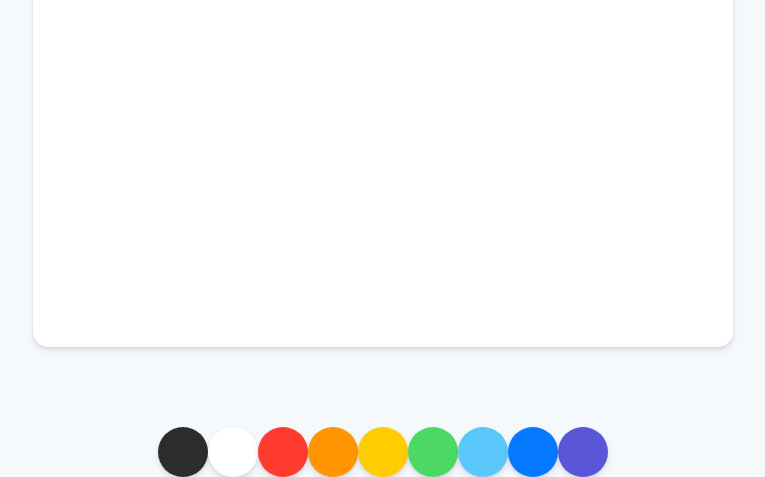
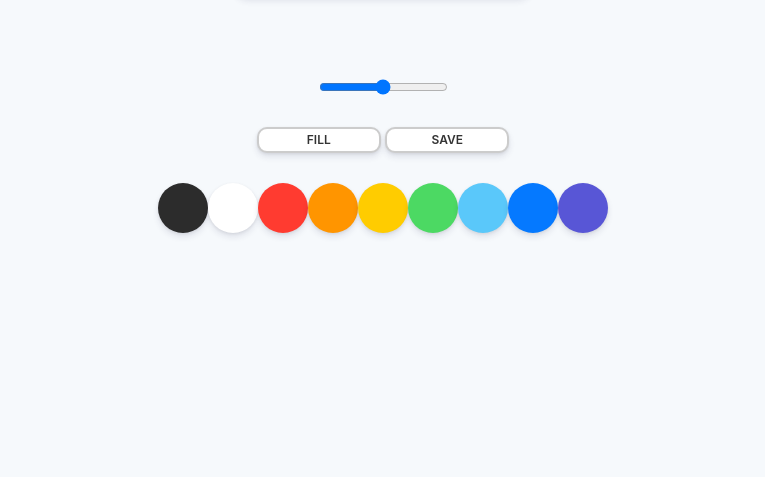
Before and after one commit to min1378/paintjs, a plain HTML site: page index.html in a window 1280 px wide. Shown: the part 353-830 px from the top of the page, without its empty margins (257-1022 px from the left). After the commit the page ends 800 px from the top, so only its background shows below. Drawn offline with Linux system fonts and the light colour scheme.

Commit message:
#1.2 Styles part Two

```diff
--- a/index.html
+++ b/index.html
@@ -11,6 +11,14 @@
 <body>
     <canvas id="jsCanvas" class="canvas"></canvas>
     <div class="controls">
+        <div class="controls__range">
+            <input type="range" id="jsRange" min="0" max="5" value="2.5" step="0.1" />
+
+        </div>
+        <div class="controls__btns">
+            <button id="jsMode">Fill</button>
+            <button id="jsSave">Save</button>
+        </div>
         <div class="controls__colors" id="jsColors">
             <div class="controls__color" style="background-color: #2c2c2c;"></div>
             <div class="controls__color" style="background-color: white;"></div>
--- a/styles.css
+++ b/styles.css
@@ -6,12 +6,13 @@ body {
     display: flex;
     flex-direction: column;
     align-items: center;
+    padding: 50px 0px;
 
 }
 
 .canvas {
-    width: 700px;
-    height: 700px;
+    width: 300px;
+    height: 300px;
     background-color: white;
     border-radius: 15px;
     box-shadow: 0 4px 6px rgba(50, 50, 93, 0.11), 0 1px 3px rgba(0, 0, 0, 0.08);
@@ -19,8 +20,36 @@ body {
 
 .controls {
     margin-top: 80px;
+    display: flex;
+    flex-direction: column;
+    align-items: center;
+}
 
+.controls .controls__btns {
+    margin-bottom: 30px;
 }
+
+.controls__btns button {
+    all: unset;
+    cursor: pointer;
+    background-color: white;
+    padding: 5px 20px;
+    width: 80px;
+    text-align: center;
+    border-radius: 10px;
+    box-shadow: 0 4px 6px rgba(50, 50, 93, 0.11), 0 1px 3px rgba(0, 0, 0, 0.08);
+    border: 2px solid rgba(0, 0, 0, 0.2);
+    color: rgba(0, 0, 0, 0.8);
+    text-transform: uppercase;
+    font-weight: 600;
+    font-size: 12px;
+}
+
+
+.controls__btns button:active {
+    transform: scale(0.98);
+}
+
 
 .controls .controls__colors {
     display: flex;
@@ -35,3 +64,8 @@ body {
     box-shadow: 0 4px 6px rgba(50, 50, 93, 0.11), 0 1px 3px rgba(0, 0, 0, 0.08);
 
 }
+
+.controls .controls__range {
+    margin-bottom: 30px;
+
+}
```
